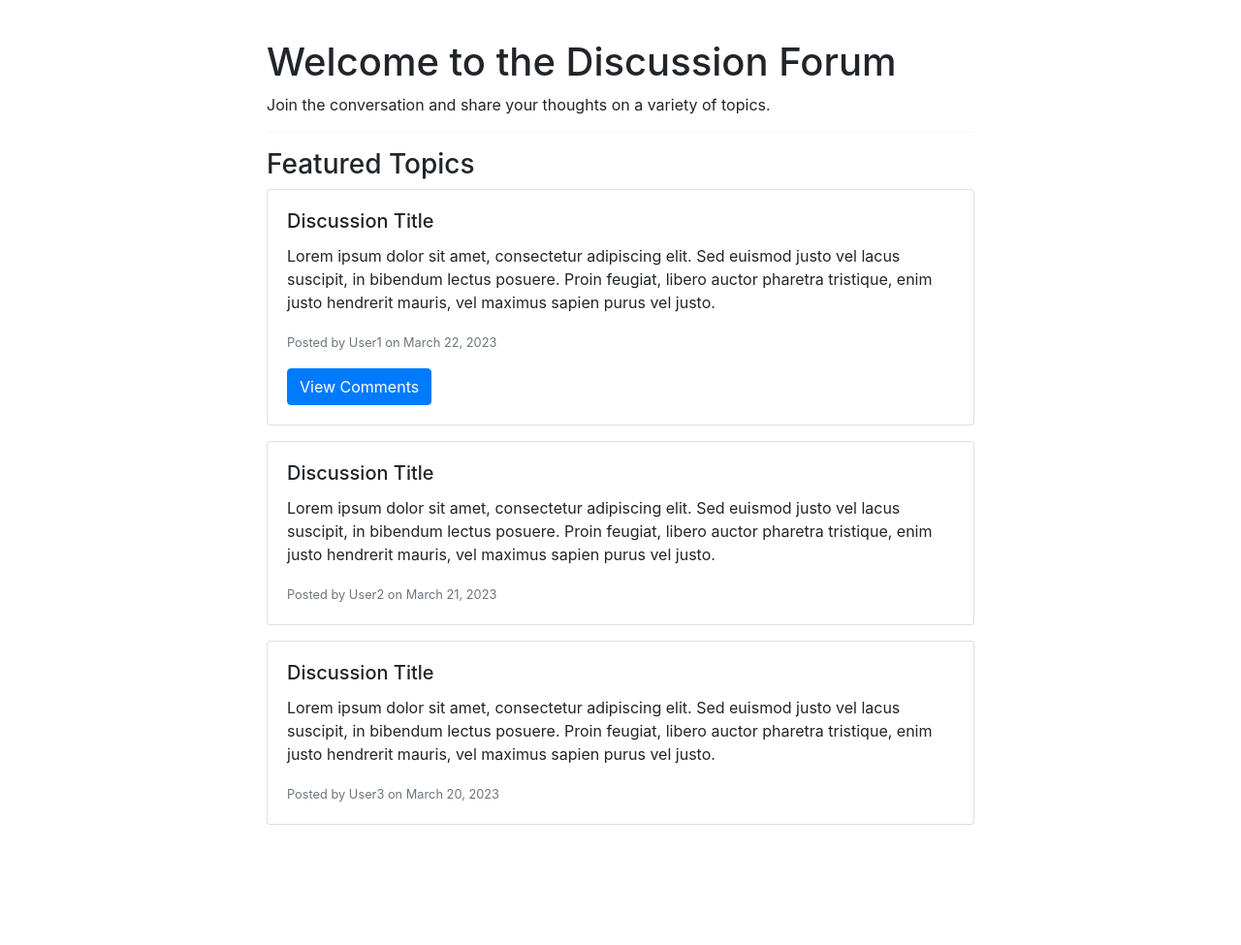
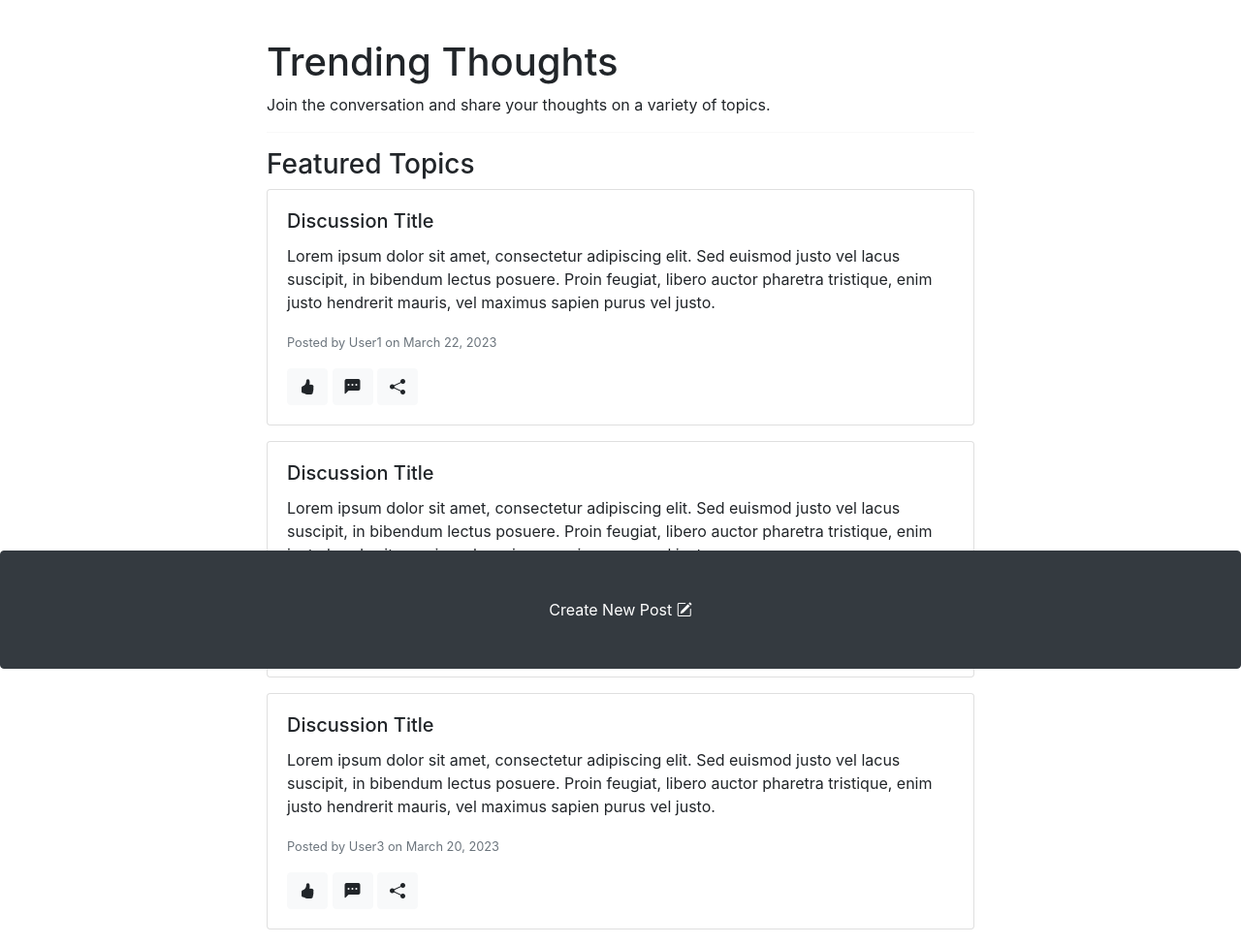
Before and after one commit to COSC360/project-Kaf-Mahir, a PHP site: page /mahir/home.php in a window 1280 px wide. Shown: the part 110-1085 px from the top of the page at 97% size. Before the commit the page ends 961 px from the top, so only its background shows below. Run offline with PHP 8.4, Linux system fonts and the light colour scheme; some libraries are stand-ins or nearby versions.

Commit message:
added interactions to home page

```diff
--- a/mahir/home.php
+++ b/mahir/home.php
@@ -11,7 +11,7 @@
     <title>Home</title>
 </head>
 <body>
-    <nav class="navbar fixed-top navbar-expand-md navbar-light" style="background-color: rgba(255,255,255, 0.85)">
+<nav class="navbar fixed-top navbar-expand-md navbar-light" style="background-color: rgba(255,255,255, 0.85)">
         <div class="container">
             <a
                 href="./profile.php"
@@ -62,9 +62,46 @@
     <div class="container dashboard">
     <div class="row center">
       <div class="col-md-8 col-md-offset-2">
-        <h1>Welcome to the Discussion Forum</h1>
+        <h1>Trending Thoughts</h1>
         <p>Join the conversation and share your thoughts on a variety of topics.</p>
         <hr>
+
+<!-- Button trigger modal -->
+<div class="container">
+    <button type="button" class="btn btn-dark fixed-bottom p-5" width="100px" height="100px" data-toggle="modal" data-target="#create-post-modal">Create New Post <i class="bi bi-pencil-square"></i></button>
+</div>
+<!-- Modal -->
+<div class="modal fade" id="create-post-modal" tabindex="-1" role="dialog" aria-labelledby="create-post-modal-title" aria-hidden="true">
+  <div style="margin-top: 150px" class="modal-dialog" role="document">
+    <div class="modal-content">
+      <div class="modal-header">
+        <h5 class="modal-title" id="create-post-modal-title">Create New Post</h5>
+        <button type="button" class="close" data-dismiss="modal" aria-label="Close">
+          <span aria-hidden="true">&times;</span>
+        </button>
+      </div>
+      <div class="modal-body">
+        <form>
+          <div class="form-group">
+            <label for="post-title">Title</label>
+            <input type="text" class="form-control" id="post-title" placeholder="Enter post title">
+          </div>
+          <div class="form-group">
+            <label for="post-content">Content</label>
+            <textarea class="form-control" id="post-content" rows="3" placeholder="Enter post content"></textarea>
+          </div>
+        </form>
+      </div>
+      <div class="modal-footer">
+        <button type="button" class="btn btn-secondary" data-dismiss="modal">Close</button>
+        <button type="button" class="btn btn-primary">Create Post</button>
+      </div>
+    </div>
+  </div>
+</div>
+
+
+
         <h3>Featured Topics</h3>
         <div class="row">
         <div class="col-lg-12">
@@ -74,10 +111,11 @@
               <p class="card-text">Lorem ipsum dolor sit amet, consectetur adipiscing elit. Sed euismod justo vel lacus suscipit, in bibendum lectus posuere. Proin feugiat, libero auctor pharetra tristique, enim justo hendrerit mauris, vel maximus sapien purus vel justo.</p>
               <p class="card-text"><small class="text-muted">Posted by User1 on March 22, 2023</small></p>
               <div class="dropdown">
-           <!-- Button trigger popover -->
-            <button type="button" class="btn btn-primary" data-toggle="popover" data-placement="bottom" title="Comments">
-            View Comments
-            </button>
+                <!-- Button trigger popover -->
+                <button type="button" class="btn btn-light" title="Likes"><i class="bi bi-hand-thumbs-up-fill"></i></button>
+                <button type="button" class="btn btn-light" data-toggle="popover" data-placement="bottom" title="Comments"><i class="bi bi-chat-left-dots-fill"></i></button>
+                <button type="button" class="btn btn-light" title="Share"><i class="bi bi-share-fill"></i></button>
+
 
             <!-- Popover content -->
             <div id="comments-popover-content" class="d-none">
@@ -89,16 +127,6 @@
             </div>
 
             <!-- Initialize popover -->
-            <script>
-            $(function () {
-            $('[data-toggle="popover"]').popover({
-                html: true,
-                content: function () {
-                return $('#comments-popover-content').html();
-                }
-            });
-            });
-            </script>
 
                 </div>
             </div>
@@ -108,6 +136,19 @@
                             <h5 class="card-title">Discussion Title</h5>
                             <p class="card-text">Lorem ipsum dolor sit amet, consectetur adipiscing elit. Sed euismod justo vel lacus suscipit, in bibendum lectus posuere. Proin feugiat, libero auctor pharetra tristique, enim justo hendrerit mauris, vel maximus sapien purus vel justo.</p>
                             <p class="card-text"><small class="text-muted">Posted by User2 on March 21, 2023</small></p>
+                             <!-- Button trigger popover -->
+                            <button type="button" class="btn btn-light" title="Likes"><i class="bi bi-hand-thumbs-up-fill"></i></button>
+                            <button type="button" class="btn btn-light" data-toggle="popover" data-placement="bottom" title="Comments"><i class="bi bi-chat-left-dots-fill"></i></button>
+                            <button type="button" class="btn btn-light" title="Share"><i class="bi bi-share-fill"></i></button>
+
+                            <!-- Popover content -->
+                            <div id="comments-popover-content" class="d-none">
+                            <ul>
+                                <li>Comment 1</li>
+                                <li>Comment 2</li>
+                                <li>Comment 3</li>
+                            </ul>
+                            </div>
                         </div>
                     </div>
                     <div class="card mb-3">
@@ -115,6 +156,20 @@
                             <h5 class="card-title">Discussion Title</h5>
                             <p class="card-text">Lorem ipsum dolor sit amet, consectetur adipiscing elit. Sed euismod justo vel lacus suscipit, in bibendum lectus posuere. Proin feugiat, libero auctor pharetra tristique, enim justo hendrerit mauris, vel maximus sapien purus vel justo.</p>
                             <p class="card-text"><small class="text-muted">Posted by User3 on March 20, 2023</small></p>
+
+                             <!-- Button trigger popover -->
+                            <button type="button" class="btn btn-light" title="Likes"><i class="bi bi-hand-thumbs-up-fill"></i></button>
+                            <button type="button" class="btn btn-light" data-toggle="popover" data-placement="bottom" title="Comments"><i class="bi bi-chat-left-dots-fill"></i></button>
+                            <button type="button" class="btn btn-light" title="Share"><i class="bi bi-share-fill"></i></button>
+
+                            <!-- Popover content -->
+                            <div id="comments-popover-content" class="d-none">
+                            <ul>
+                                <li>Comment 1</li>
+                                <li>Comment 2</li>
+                                <li>Comment 3</li>
+                            </ul>
+                            </div>
                         </div>
                     </div>
                 </div>
--- a/mahir/setting.php
+++ b/mahir/setting.php
@@ -53,7 +53,7 @@
                         <a href="" class="nav-link  "><h4><i class="bi bi-box-arrow-left"></i></h4></a>
                     </li>
                     <li class="nav-item ">
-                        <a href="./setting.php" class="nav-link"><h4><i class="bi bi-gear"></h4></i></a>
+                        <a href="./setting.php" class="nav-link active"><h4><i class="bi bi-gear"></h4></i></a>
                     </li>
                 </ul>
 
```
